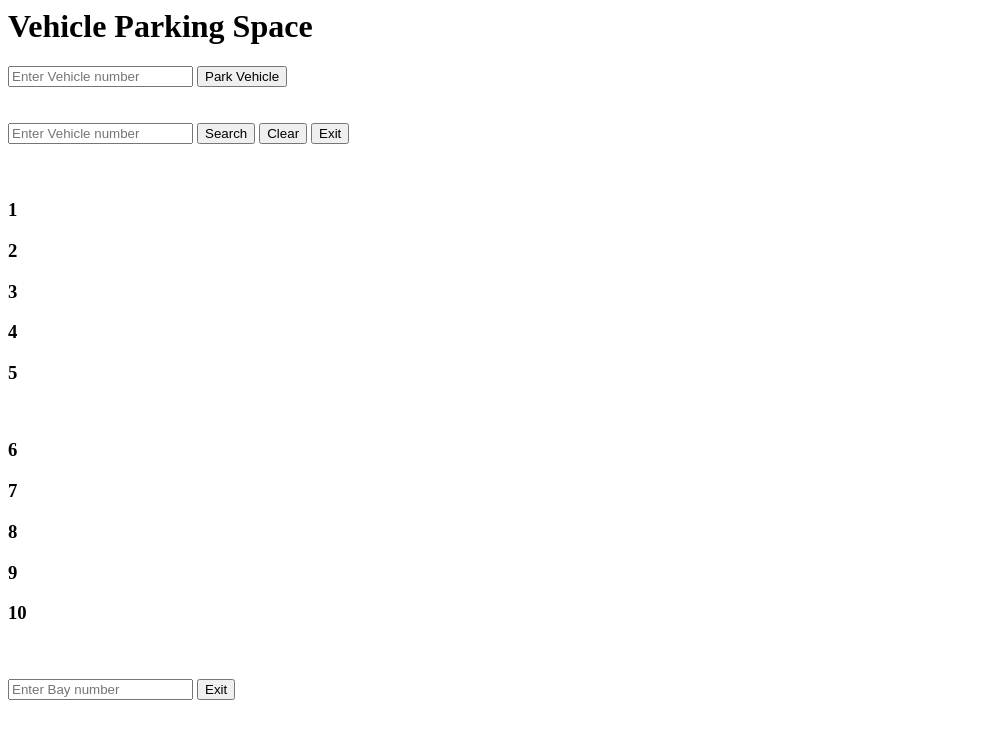
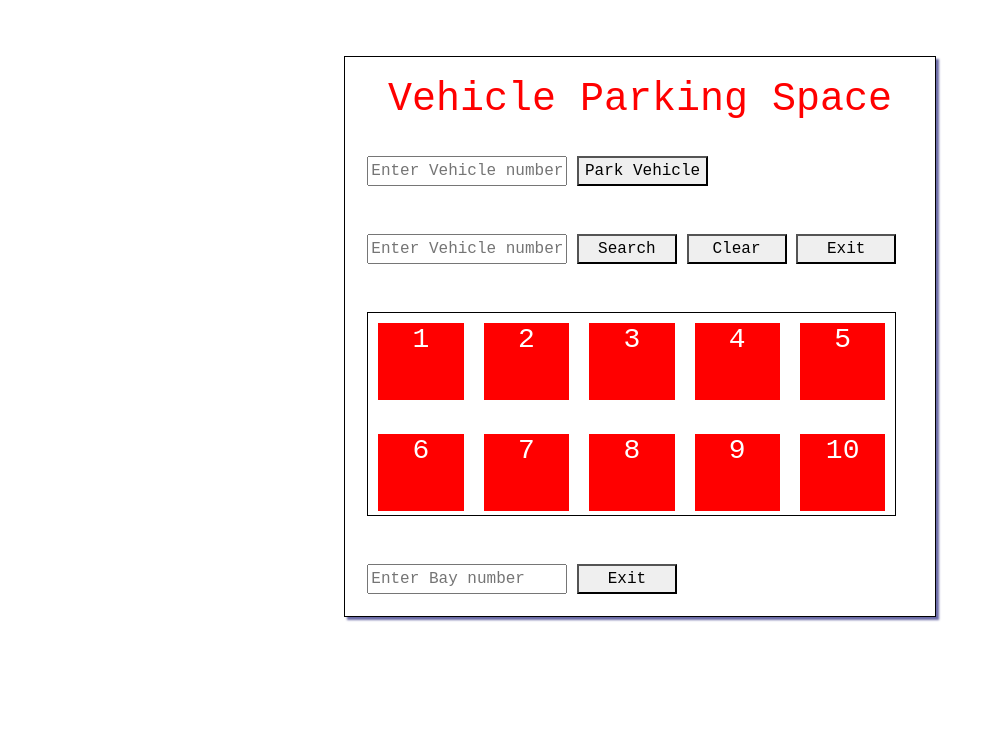
Before and after one commit to OviyaGraditC/parking_project, a plain HTML site: page index.html in a window 1280 px wide. Shown: the whole page, without its empty margins (0-995 px from the left). Drawn offline with nearby package versions, Linux system fonts and the light colour scheme.

Commit message:
alignment done

```diff
--- a/index.css
+++ b/index.css
@@ -1,12 +1,12 @@
-.container
+.container_edited
 {
-    width: 618px;
+    min-width: 592px;
     margin: 5%;
-    margin-left: 31%;
+    /* margin-left: 31%; */
     border: 1px solid black;
     box-shadow: 3px 3px 2px rgb(106, 106, 166);
     padding: 2%;
-    padding-left: 106px;
+    /* padding-top: 106px; */
     font-family: 'Courier New', Courier, monospace;
     font-weight: 700;
 }
@@ -22,7 +22,7 @@ input{
     height:30px;
 }
 button{
-    width:100px;
+    min-width:100px;
     height:30px;
 }
 #parking_space {
--- a/index.html
+++ b/index.html
@@ -1,7 +1,10 @@
-<link rel="stylesheet" href="./parking_vehicle.css">
+<link rel="stylesheet" href="./index.css">
+<link href="https://cdn.jsdelivr.net/npm/bootstrap@5.3.3/dist/css/bootstrap.min.css" rel="stylesheet">
+  <script src="https://cdn.jsdelivr.net/npm/bootstrap@5.3.3/dist/js/bootstrap.bundle.min.js"></script>
 
-<div class="container">
-  <h1 class="heading">Vehicle Parking Space</h1>
+<div class="container d-flex justify-content-center">
+  <div class="container_edited">
+  <h1 class="heading">Vehicle Parking Space</h1><br>
   <input type="text" list="itemsList" name="browser" id="vehicleNo" placeholder="Enter Vehicle number">
   <datalist id="itemsList"></datalist>
 
@@ -55,6 +58,7 @@
   <br><br>
   <input type="text" id="vehicle_bayNum" placeholder="Enter Bay number" />
   <button onclick="exitBy_bayNum()">Exit</button>
+</div>
 </div>
 
 <script>
```
